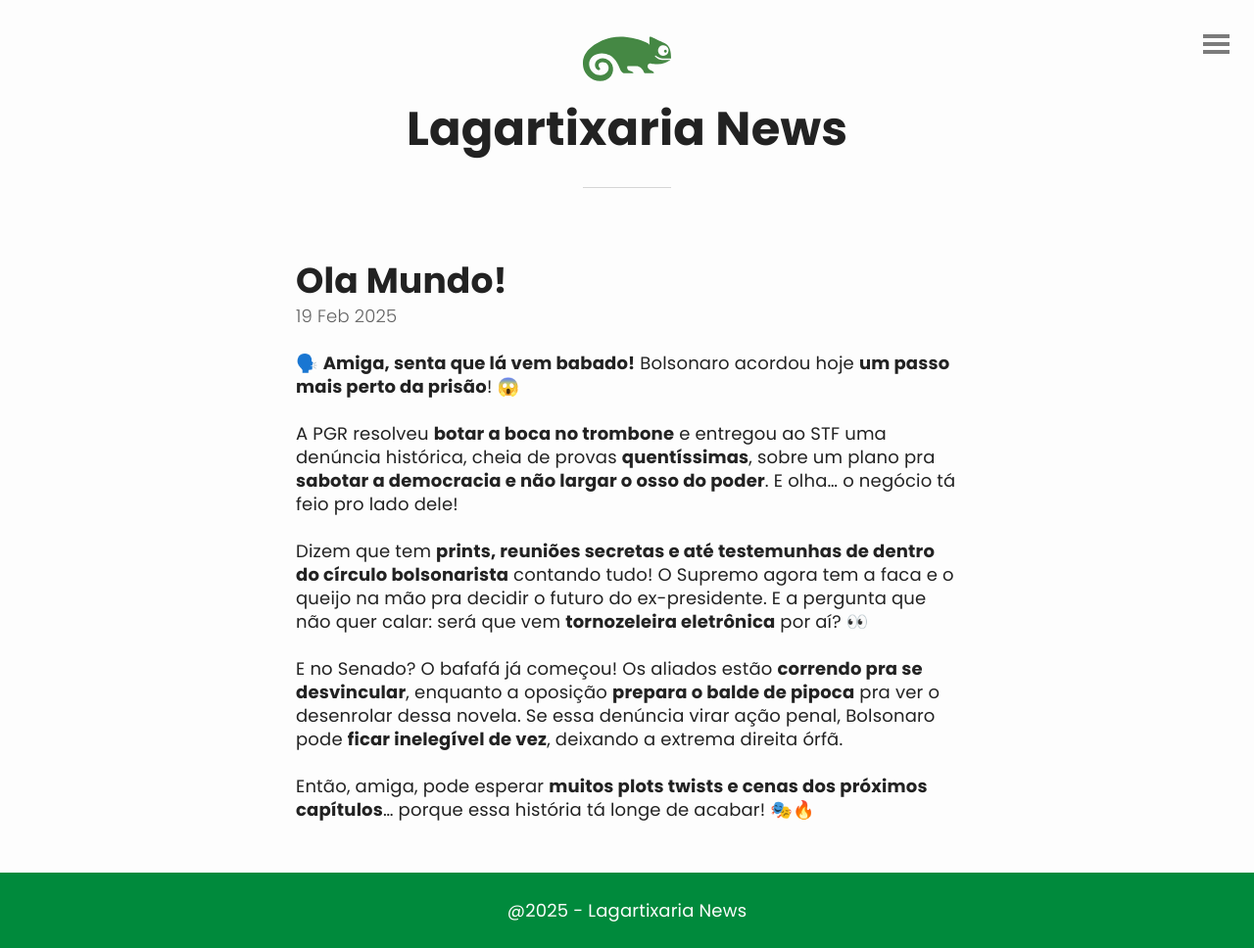
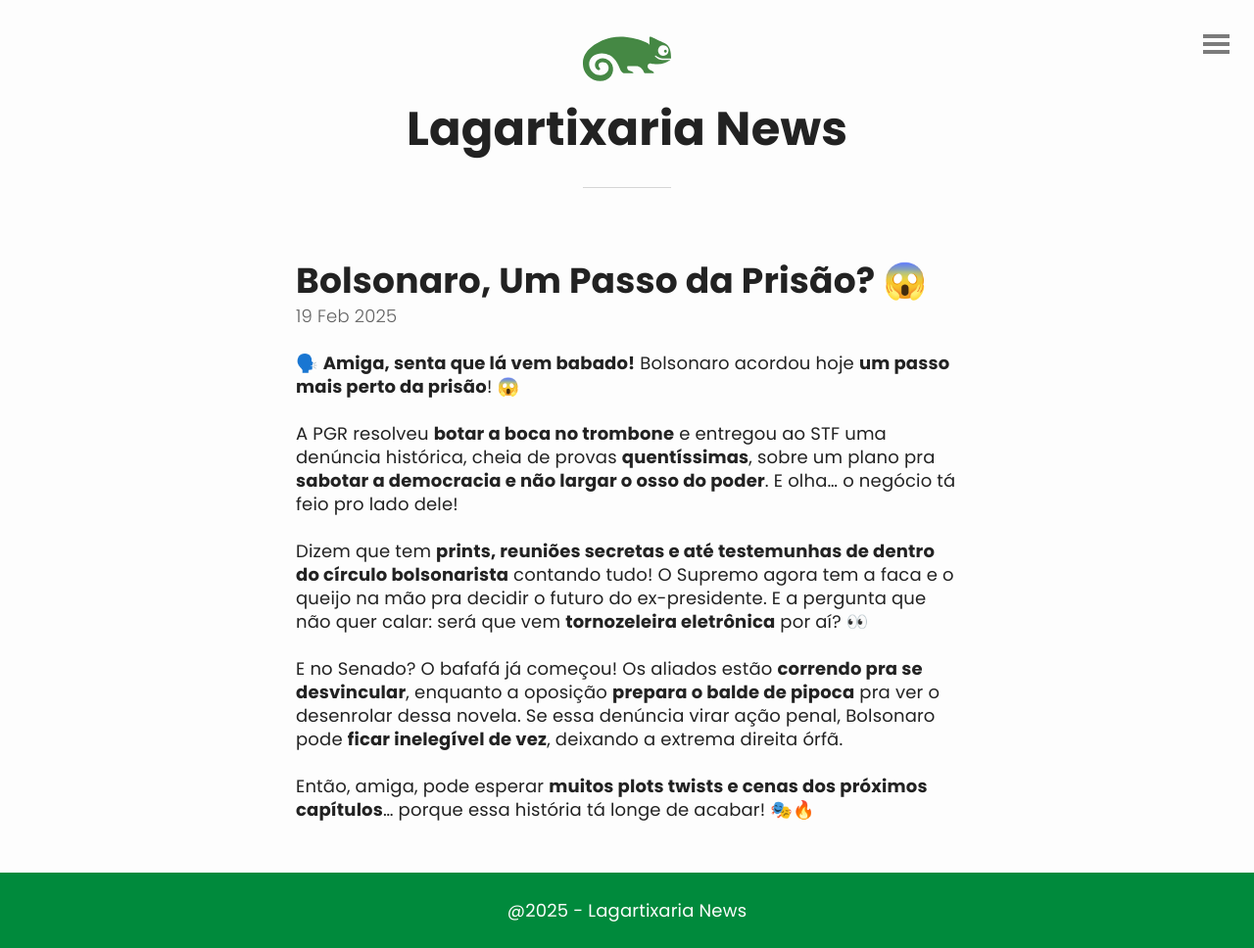
Before and after one commit to geanramos/lagartixaria-news, a Jekyll site: the page built from _posts/2025-02-19-bolsonaro-a-um-passo-da-prisao.md, in a window 1280 px wide. Shown: the whole page at 98% size. Built offline with Jekyll 4.4.1, drawn with Linux system fonts in a browser that asks for light colours.

Commit message:
Update and rename 2025-02-19-hello-world.md to 2025-02-19-bolsonaro-a-um-passo-da-prisao.md

```diff
--- a/_posts/2025-02-19-hello-world.md
+++ b/_posts/2025-02-19-bolsonaro-a-um-passo-da-prisao.md
@@ -1,5 +1,9 @@
 ---
-title: Ola Mundo!
+title: "Bolsonaro, Um Passo da Prisão? 😱"
+date: 2025-02-19 11:00:00 -03:00
+description: "PGR entrega denúncia histórica ao STF e futuro de Bolsonaro está nas mãos do Supremo. Senado em polvorosa!"
+tags: [politica]
+image: "https://i.imgur.com/O5YHpaW.jpeg"
 ---
 🗣️ **Amiga, senta que lá vem babado!** Bolsonaro acordou hoje **um passo mais perto da prisão**! 😱
 
```
